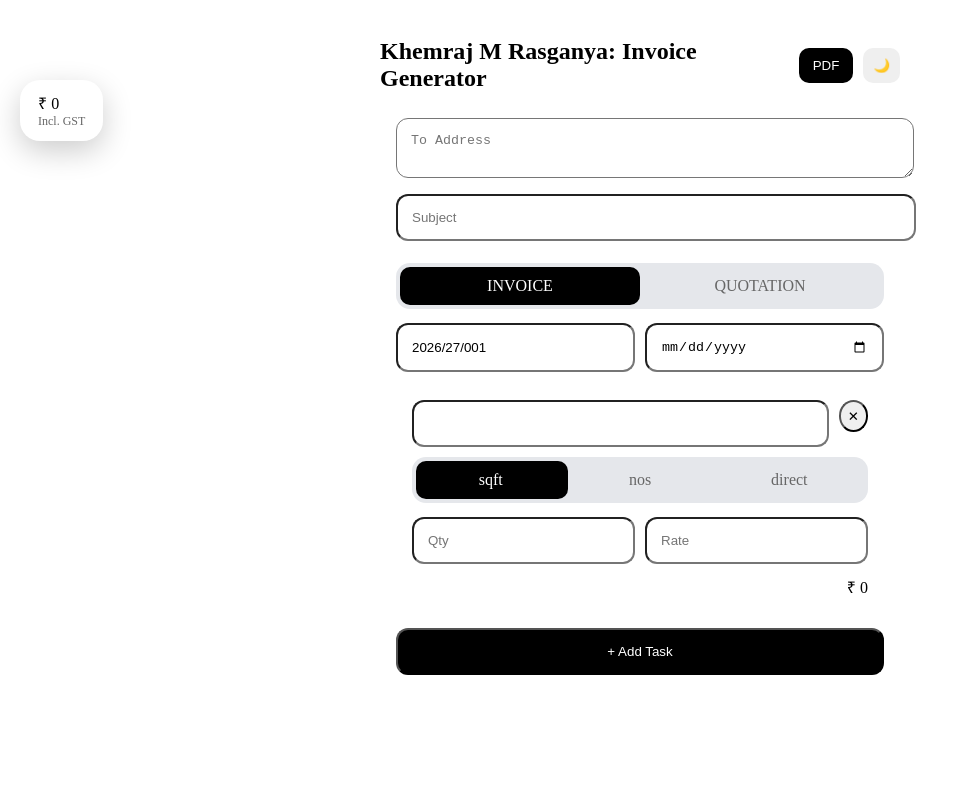
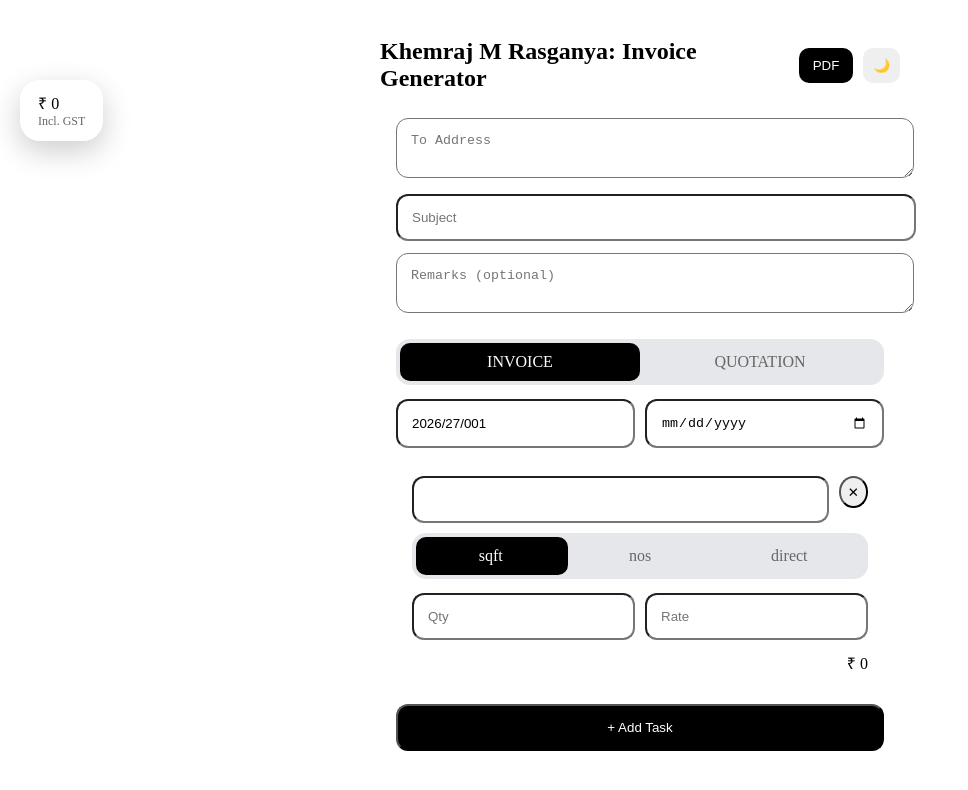
Before and after one commit to mitradaniel/gen_invoice, a Next.js app: page / in a window 1280 px wide. Shown: the top 790 px of the page, without its empty margins (0-968 px from the left). Built offline with nearby package versions, Linux system fonts and the light colour scheme.

Commit message:
Update page.js

```diff
--- a/app/page.js
+++ b/app/page.js
@@ -6,7 +6,7 @@ export default function Page() {
   const [dark, setDark] = useState(false);
   const [loading, setLoading] = useState(false);
   const [docType, setDocType] = useState("INVOICE");
-
+  const [remarks, setRemarks] = useState("");
   const [tasks, setTasks] = useState([
     { id: Date.now(), name: "", qty: 0, rate: 0, amount: 0, type: "sqft" }
   ]);
@@ -140,7 +140,7 @@ export default function Page() {
 
         <textarea placeholder="To Address" value={to} onChange={(e)=>setTo(e.target.value)} style={input}/>
         <input placeholder="Subject" value={subject} onChange={(e)=>setSubject(e.target.value)} style={input}/>
-
+        <textarea placeholder="Remarks (optional)" value={remarks} onChange={(e)=>setRemarks(e.target.value)} style={input}/>
         {/* INVOICE / QUOTATION */}
         <div style={segmentedContainer}>
           {["INVOICE","QUOTATION"].map(type=>(
```
